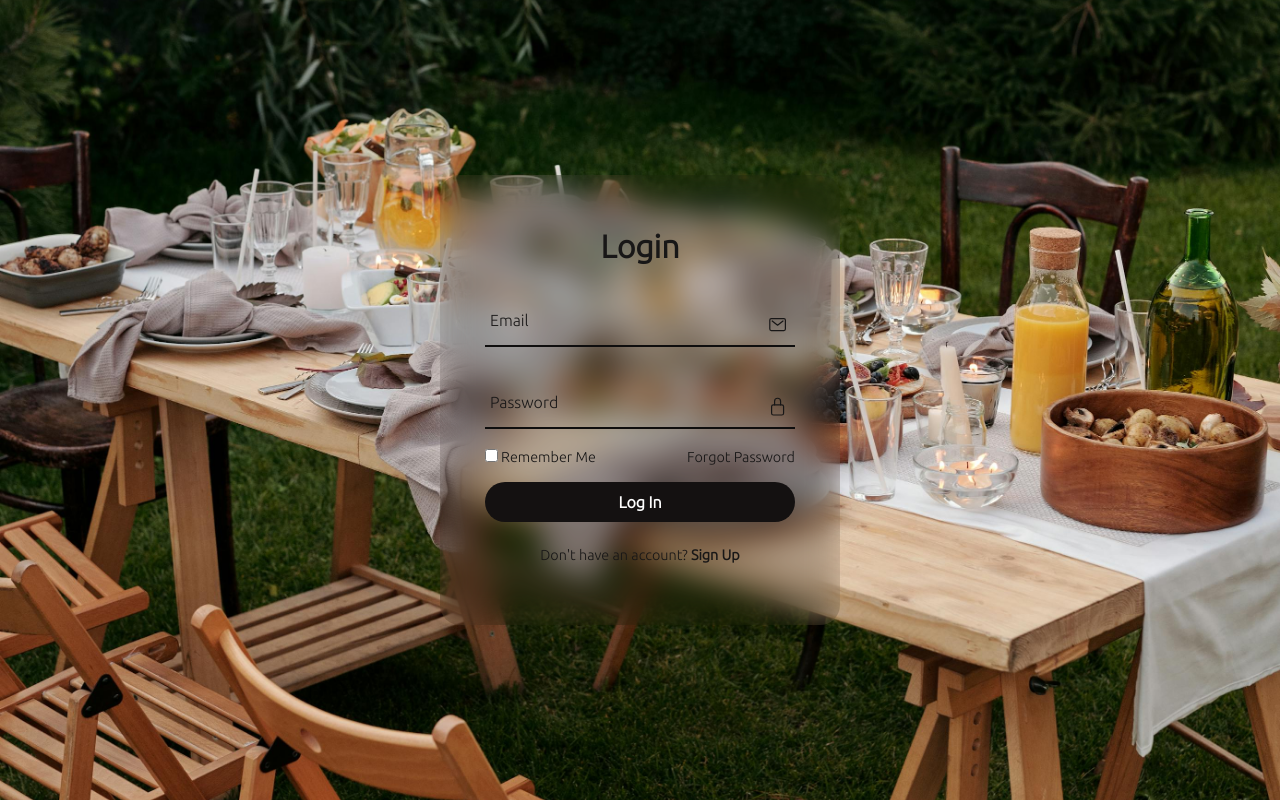
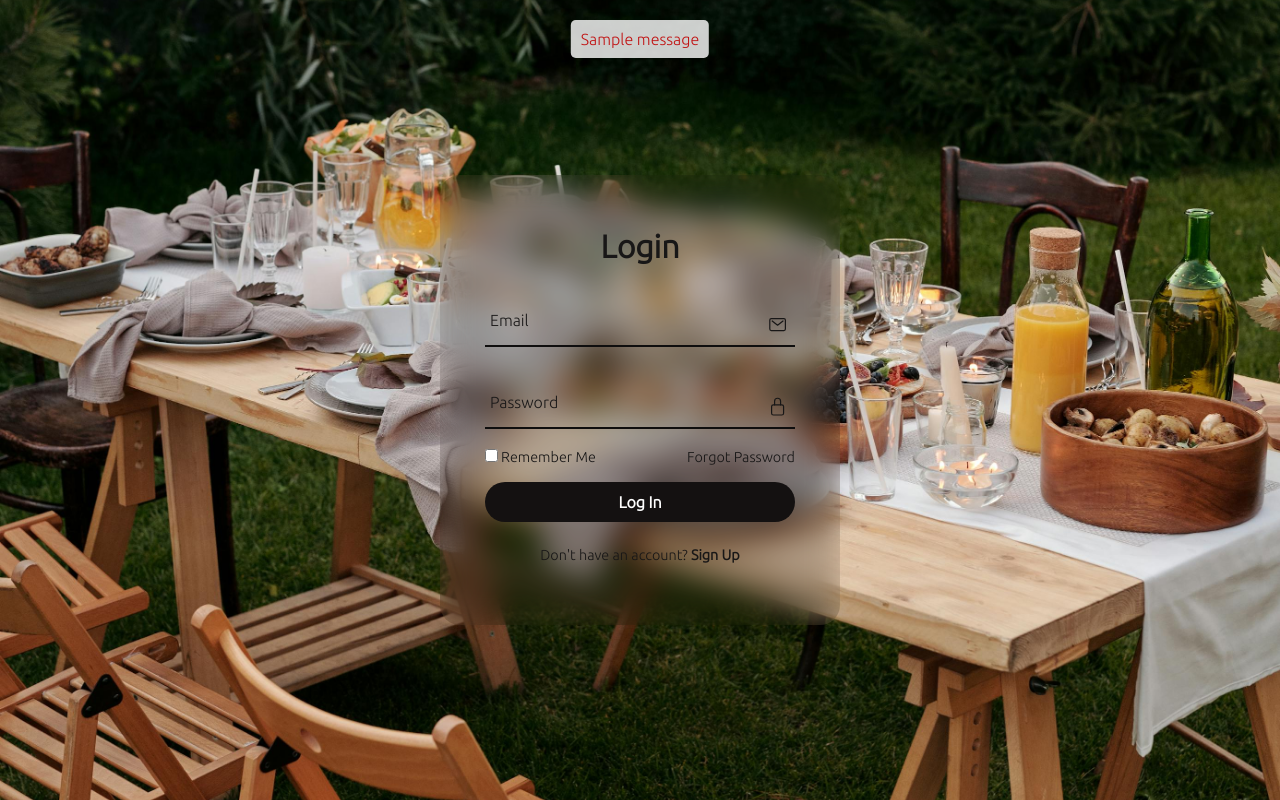
Before and after one commit to azamafridi23/Mess-Management-System-using-Flask, a Flask app: page /login in a window 1280 px wide. Run offline with Flask 3, Linux system fonts and the light colour scheme; one stand-in notice (Sample message) is shown.

Commit message:
Handle Some Flash Message For Login and SignUp webpages

```diff
--- a/templates/Login/SignIn.html
+++ b/templates/Login/SignIn.html
@@ -10,8 +10,36 @@
     <link rel="stylesheet" href="{{url_for('static' ,filename='css/login_and_sign_up.css')}}">
     <!-- <link rel="stylesheet" href="/style.css">
     <link rel="stylesheet" href="https://unicons.iconscout.com/release/v4.0.0/css/line.css" /> -->
+    <style>
+        .flash-message-container {
+            text-align: center;
+            position: absolute;
+            top: 20px; /* Adjust top position as needed */
+            left: 50%;
+            transform: translateX(-50%);
+            background-color: rgba(255, 255, 255, 0.8); /* Adjust opacity as needed */
+            padding: 10px;
+            border-radius: 5px;
+            box-shadow: 0px 0px 10px rgba(0, 0, 0, 0.1); /* Optional: Add box shadow for better visibility */
+        }
+    </style>
 </head>
     <body>
+
+        <div class="container" style="color: rgb(193, 20, 20);">
+            <!-- Flash messages -->
+            <div class="flash-message-container">
+                {% with messages = get_flashed_messages(with_categories=true) %}
+                {% if messages %}
+                {% for category, message in messages %}
+                <div class="alert alert-{{ category }}">
+                    {{ message }}
+                </div>
+                {% endfor %}
+                {% endif %}
+                {% endwith %}
+            </div>
+        </div>
         <section>
             <div class="form-box">
                 <div class="form-value">
```
